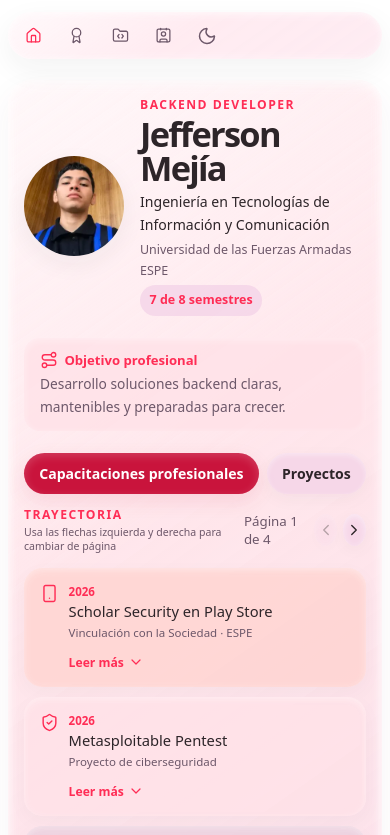
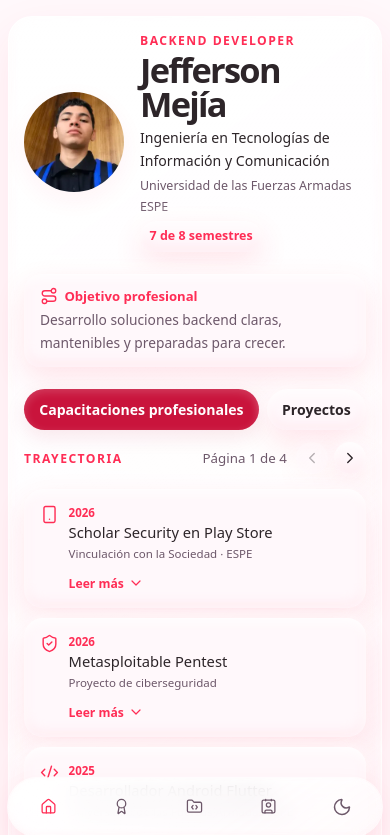
Before and after one commit to jeffersonmejia/portfolio-app, a React (Vite) app: page / in a window 390 px wide. Shown: the top 835 px of the page. Built offline with nearby package versions, Linux system fonts and the light colour scheme.

Commit message:
feat: refinar liquid glass y navegación móvil

```diff
--- a/src/components/HorizontalTimeline.jsx
+++ b/src/components/HorizontalTimeline.jsx
@@ -21,10 +21,7 @@ export function HorizontalTimeline() {
   return (
     <section className="home-timeline" aria-labelledby="home-timeline-title">
       <header>
-        <div className="timeline-heading">
-          <span className="eyebrow" id="home-timeline-title">Trayectoria</span>
-          <small>Usa las flechas izquierda y derecha para cambiar de página</small>
-        </div>
+        <span className="eyebrow" id="home-timeline-title">Trayectoria</span>
         <div className="timeline-controls">
           <small>Página {activePage + 1} de {pageCount}</small>
           <button type="button" onClick={goBack} disabled={activePage === 0} aria-label="Ver página anterior">
--- a/src/styles/base.css
+++ b/src/styles/base.css
@@ -7,25 +7,27 @@
 :root {
   font-family: system-ui, -apple-system, BlinkMacSystemFont, "Segoe UI", sans-serif;
   color: #2d2529;
-  background: #fff;
+  background: #fff8fb;
   font-synthesis: none;
   --accent: #ff2d55;
   --accent-strong: #e9163f;
   --accent-contrast: #c9143c;
   --text: #2d2529;
   --muted: #6d586a;
-  --page: #fff;
+  --page: #fff8fb;
   --pastel-rose: rgba(255, 205, 217, .76);
   --pastel-blush: rgba(255, 226, 232, .8);
   --pastel-coral: rgba(255, 211, 207, .76);
   --pastel-mauve: rgba(244, 211, 232, .76);
   --pastel-berry: rgba(232, 204, 220, .72);
-  --surface: var(--pastel-blush);
-  --surface-strong: var(--pastel-mauve);
-  --nav: rgba(255, 226, 234, .72);
+  --surface: rgba(255, 255, 255, .76);
+  --surface-strong: rgba(255, 255, 255, .68);
+  --subsurface: var(--page);
+  --nav: rgba(255, 255, 255, .76);
   --line: rgba(110, 110, 115, 0.2);
-  --shadow: 0 12px 32px rgba(104, 58, 93, .055), inset 0 3px 12px rgba(255, 255, 255, .9), inset 0 -3px 10px rgba(255, 255, 255, .34);
-  --sheen: linear-gradient(145deg, rgba(255,255,255,.72), rgba(255,226,232,.16) 46%, rgba(244,211,232,.3));
+  --shadow: 0 18px 46px rgba(255,45,85,.085), inset 0 0 0 1px rgba(255,255,255,.86), inset 0 4px 12px rgba(255,255,255,.96), inset 0 -5px 14px rgba(255,205,217,.18);
+  --subshadow: 0 12px 30px rgba(255,45,85,.12), 0 -5px 16px rgba(255,255,255,.82), inset 0 4px 11px rgba(255,255,255,.98), inset 0 -5px 12px rgba(255,205,217,.3);
+  --sheen: linear-gradient(145deg, rgba(255,255,255,.86), rgba(255,255,255,.28) 36%, transparent 58%, rgba(255,205,217,.22));
   --liquid-ease: cubic-bezier(.22, 1, .36, 1);
 }
 
@@ -44,19 +46,61 @@ body {
 
 :root[data-theme='dark'] {
   --text: #f5f5f7;
-  --muted: #cbbfd4;
-  --page: #111113;
-  --pastel-rose: rgba(255, 82, 124, .25);
-  --pastel-blush: rgba(255, 126, 156, .17);
-  --pastel-coral: rgba(255, 112, 102, .22);
-  --pastel-mauve: rgba(221, 104, 172, .22);
-  --pastel-berry: rgba(190, 75, 130, .22);
-  --surface: var(--pastel-blush);
-  --surface-strong: var(--pastel-mauve);
-  --nav: rgba(62, 28, 48, .68);
-  --line: rgba(255, 255, 255, 0.13);
-  --shadow: 0 12px 32px rgba(0, 0, 0, .15), inset 0 3px 12px rgba(255, 255, 255, .18), inset 0 -3px 10px rgba(255, 255, 255, .055);
-  --sheen: linear-gradient(145deg, rgba(255,255,255,.16), rgba(255,126,156,.025) 46%, rgba(221,104,172,.07));
+  --muted: #d2c3ca;
+  --page: #08080b;
+  --pastel-rose: rgba(255, 82, 124, .12);
+  --pastel-blush: rgba(255, 126, 156, .075);
+  --pastel-coral: rgba(255, 112, 102, .095);
+  --pastel-mauve: rgba(221, 104, 172, .095);
+  --pastel-berry: rgba(190, 75, 130, .1);
+  --surface: rgba(255, 255, 255, .035);
+  --surface-strong: rgba(255, 82, 124, .055);
+  --nav: rgba(24, 10, 17, .48);
+  --line: rgba(255, 255, 255, .1);
+  --shadow: 0 14px 34px rgba(255,45,85,.035), inset 0 0 0 1px rgba(255,255,255,.2), inset 0 3px 8px rgba(255,255,255,.22), inset 0 -5px 12px rgba(255,255,255,.025);
+  --sheen: linear-gradient(145deg, rgba(255,255,255,.19), rgba(255,255,255,.035) 34%, transparent 58%, rgba(255,45,85,.045));
+}
+
+:root[data-theme='dark'] body {
+  background: radial-gradient(circle at 12% 8%, rgba(255,45,85,.13), transparent 24rem), radial-gradient(circle at 88% 82%, rgba(255,126,156,.075), transparent 30rem), var(--page);
+  background-attachment: fixed;
+}
+
+:root[data-theme='dark'] :is(.hero-card, .project-card, .certificate-card, .contact, .modal) {
+  background: var(--sheen), var(--surface);
+  box-shadow: var(--shadow);
+  -webkit-backdrop-filter: blur(16px) saturate(130%);
+  backdrop-filter: blur(16px) saturate(130%);
+}
+
+:root[data-theme='dark'] :is(.hero-objective, .timeline-item, .contact-link) {
+  background: var(--sheen), var(--surface-strong);
+  box-shadow: inset 0 0 0 1px rgba(255,255,255,.13), inset 0 2px 7px rgba(255,255,255,.13), 0 10px 24px rgba(255,45,85,.025);
+}
+
+:root[data-theme='light'] :is(.hero-card, .project-card, .certificate-card, .contact, .modal) {
+  background: var(--sheen), var(--surface);
+  box-shadow: var(--shadow);
+  -webkit-backdrop-filter: blur(10px) saturate(120%);
+  backdrop-filter: blur(10px) saturate(120%);
+}
+
+:root[data-theme='light'] :is(
+  .hero-objective,
+  .hero-semester,
+  .timeline-item,
+  .timeline-controls button,
+  .button-quiet,
+  .contact-link,
+  .provider-logo,
+  .tag-list span,
+  .filter-list button:not(.is-active),
+  .modal-close,
+  .contact-form input,
+  .contact-form textarea
+) {
+  background: var(--subsurface);
+  box-shadow: var(--subshadow);
 }
 
 body.theme-ready { transition: color .25s ease, background .25s ease; }
@@ -97,13 +141,13 @@ button:focus-visible, a:focus-visible, summary:focus-visible, input:focus-visibl
   font-weight: 750;
   text-decoration: none;
   cursor: pointer;
-  box-shadow: inset 0 2px 5px rgba(255,255,255,.38), 0 5px 18px rgba(31,31,41,.04);
+  box-shadow: inset 0 2px 5px rgba(255,255,255,.38), 0 5px 18px rgba(255,45,85,.045);
   transition: transform .35s var(--liquid-ease), background .35s ease, box-shadow .35s ease;
 }
 .button-primary { color: white; background: var(--accent-contrast); box-shadow: inset 0 3px 10px rgba(255,255,255,.18), 0 7px 20px rgba(201,20,60,.1); }
 .button-primary:hover { background: var(--accent-strong); transform: translateY(-1px) scale(1.015); }
 .button-quiet { color: var(--text); background: var(--surface-strong); }
-.button-quiet:hover { transform: translateY(-1px) scale(1.015); box-shadow: inset 0 2px 6px rgba(255,255,255,.58), 0 8px 24px rgba(31,31,41,.06); }
+.button-quiet:hover { transform: translateY(-1px) scale(1.015); box-shadow: inset 0 2px 6px rgba(255,255,255,.58), 0 8px 24px rgba(255,45,85,.06); }
 .button:active { transform: scale(.97); }
 .button:disabled { opacity: .58; cursor: wait; }
 
--- a/src/styles/header.css
+++ b/src/styles/header.css
@@ -17,7 +17,9 @@
   border-radius: 999px;
   background: var(--sheen), var(--nav);
   background-blend-mode: screen, normal;
-  box-shadow: 0 10px 30px rgba(31,31,41,.055), inset 0 2px 7px rgba(255,255,255,.62), inset 0 -2px 6px rgba(255,255,255,.2);
+  box-shadow: 0 0 0 1px rgba(255,255,255,.72), 0 10px 28px rgba(255,45,85,.055), inset 0 2px 7px rgba(255,255,255,.72), inset 0 -2px 6px rgba(255,205,217,.16);
+  -webkit-backdrop-filter: blur(12px) saturate(135%);
+  backdrop-filter: blur(12px) saturate(135%);
   pointer-events: auto;
   animation: glass-materialize .55s var(--liquid-ease) both;
 }
@@ -42,3 +44,8 @@
 .theme-icon-dark { display: none; }
 :root[data-theme='dark'] .theme-icon-light { display: none; }
 :root[data-theme='dark'] .theme-icon-dark { display: grid; }
+:root[data-theme='dark'] .site-nav {
+  box-shadow: 0 12px 30px rgba(255,45,85,.035), inset 0 0 0 1px rgba(255,255,255,.2), inset 0 3px 8px rgba(255,255,255,.24), inset 0 -4px 10px rgba(255,255,255,.025);
+}
+:root[data-theme='dark'] .nav-link:hover { background: rgba(255,255,255,.075); }
+:root[data-theme='dark'] .nav-link.is-active { background: transparent; }
--- a/src/styles/hero.css
+++ b/src/styles/hero.css
@@ -31,7 +31,7 @@
   width: clamp(6.5rem, 9vw, 8rem);
   aspect-ratio: 1;
   border-radius: 50%;
-  box-shadow: inset 0 2px 6px rgba(255,255,255,.55), 0 8px 24px rgba(31,31,41,.055);
+  box-shadow: inset 0 2px 6px rgba(255,255,255,.55), 0 8px 24px rgba(255,45,85,.055);
 }
 .profile-image img { width: 100%; height: 100%; object-fit: cover; }
 .hero-heading > div { display: grid; gap: .25rem; }
--- a/src/styles/layout.css
+++ b/src/styles/layout.css
@@ -78,7 +78,7 @@ main { display: grid; gap: 3.5rem; }
   border-radius: 999px;
   color: var(--muted);
   background: var(--surface);
-  box-shadow: inset 0 2px 6px rgba(255,255,255,.5), 0 5px 16px rgba(31,31,41,.035);
+  box-shadow: inset 0 2px 6px rgba(255,255,255,.5), 0 5px 16px rgba(255,45,85,.035);
   cursor: pointer;
   transition: color .3s ease, background .35s ease, transform .35s var(--liquid-ease), box-shadow .35s ease;
 }
--- a/src/styles/projects.css
+++ b/src/styles/projects.css
@@ -10,11 +10,7 @@
   animation: glass-materialize .5s var(--liquid-ease) both;
   transition: transform .45s var(--liquid-ease), box-shadow .45s ease;
 }
-.project-card:hover { transform: translateY(-3px) scale(1.006); box-shadow: 0 14px 36px rgba(31,31,41,.06), inset 0 2px 7px rgba(255,255,255,.6); }
-.project-card:nth-child(5n+2) { background: var(--sheen), var(--pastel-mauve); }
-.project-card:nth-child(5n+3) { background: var(--sheen), var(--pastel-blush); }
-.project-card:nth-child(5n+4) { background: var(--sheen), var(--pastel-berry); }
-.project-card:nth-child(5n+5) { background: var(--sheen), var(--pastel-coral); }
+.project-card:hover { transform: translateY(-3px) scale(1.006); box-shadow: 0 14px 36px rgba(255,45,85,.06), inset 0 2px 7px rgba(255,255,255,.6); }
 .project-image { position: relative; min-height: 100%; overflow: hidden; }
 .project-image-media { width: 100%; height: 100%; }
 .project-image::after { content: ''; position: absolute; inset: 0; background: rgba(255,45,85,.2); mix-blend-mode: color; pointer-events: none; }
--- a/src/styles/responsive.css
+++ b/src/styles/responsive.css
@@ -5,14 +5,15 @@
 }
 
 @media (max-width: 720px) {
-  body { padding-top: 5rem; }
+  body { padding-top: 1rem; padding-bottom: calc(5.5rem + env(safe-area-inset-bottom)); }
   main { gap: 3rem; }
   .page-shell { width: min(100% - 1rem, 680px); }
-  .site-header { padding-inline: .5rem; }
-  .site-nav { justify-content: flex-start; width: 100%; overflow-x: auto; scrollbar-width: none; }
-  .site-nav::-webkit-scrollbar { display: none; }
-  .nav-link { flex: 0 0 auto; padding-inline: .7rem; }
+  .site-header { inset: auto 0 0; padding: .5rem .5rem calc(.5rem + env(safe-area-inset-bottom)); }
+  .site-nav { display: grid; grid-template-columns: repeat(5, minmax(0, 1fr)); width: min(100%, 32rem); overflow: visible; }
+  .nav-link { justify-content: center; min-width: 0; min-height: 2.9rem; padding: .65rem .35rem; }
   .nav-link span { display: none; }
+  .site-nav .icon-button { width: 100%; height: auto; min-height: 2.9rem; margin: 0; }
+  .page-skeleton { inset: 0 0 calc(4.5rem + env(safe-area-inset-bottom)); }
   .hero { min-height: calc(100dvh - 9.5rem); }
   .hero { width: min(100% - 1rem, 680px); }
   .hero-card { gap: 1.25rem; padding: 1.2rem; }
--- a/src/styles/timeline.css
+++ b/src/styles/timeline.css
@@ -1,7 +1,5 @@
 .home-timeline { display: grid; align-content: center; gap: .9rem; min-width: 0; }
 .home-timeline > header { display: flex; justify-content: space-between; align-items: center; gap: 1rem; }
-.timeline-heading { display: grid; gap: .18rem; }
-.timeline-heading small { color: var(--muted); font-size: .66rem; line-height: 1.3; }
 .timeline-controls {
   display: flex;
   align-items: center;
@@ -18,11 +16,11 @@
   place-items: center;
   color: var(--text);
   background: var(--pastel-mauve);
-  box-shadow: inset 0 2px 6px rgba(255,255,255,.5), 0 5px 16px rgba(31,31,41,.035);
+  box-shadow: inset 0 2px 6px rgba(255,255,255,.5), 0 5px 16px rgba(255,45,85,.035);
   cursor: pointer;
   transition: color .3s ease, transform .35s var(--liquid-ease), box-shadow .35s ease;
 }
-.timeline-controls button:hover:not(:disabled) { color: var(--accent); transform: scale(1.08); box-shadow: inset 0 2px 6px rgba(255,255,255,.6), 0 8px 22px rgba(31,31,41,.055); }
+.timeline-controls button:hover:not(:disabled) { color: var(--accent); transform: scale(1.08); box-shadow: inset 0 2px 6px rgba(255,255,255,.6), 0 8px 22px rgba(255,45,85,.055); }
 .timeline-controls button:active:not(:disabled) { transform: scale(.92); }
 .timeline-controls button:disabled { opacity: .35; cursor: default; }
 .timeline-stage {
@@ -40,12 +38,12 @@
   padding: 1rem;
   border-radius: 1.15rem;
   background: var(--pastel-coral);
-  box-shadow: inset 0 2px 7px rgba(255,255,255,.4), 0 6px 20px rgba(31,31,41,.03);
+  box-shadow: inset 0 2px 7px rgba(255,255,255,.4), 0 6px 20px rgba(255,45,85,.03);
   transition: transform .4s var(--liquid-ease), box-shadow .4s ease;
 }
 .timeline-item:nth-child(3n+2) { background: var(--pastel-blush); }
 .timeline-item:nth-child(3n+3) { background: var(--pastel-berry); }
-.timeline-item:hover { transform: translateY(-2px); box-shadow: inset 0 2px 8px rgba(255,255,255,.48), 0 10px 26px rgba(31,31,41,.045); }
+.timeline-item:hover { transform: translateY(-2px); box-shadow: inset 0 2px 8px rgba(255,255,255,.48), 0 10px 26px rgba(255,45,85,.045); }
 .timeline-item.is-expanded { grid-column: 1 / -1; min-height: 13rem; padding: 1.35rem; }
 .timeline-icon { color: var(--accent); }
 .timeline-item > div { display: grid; align-content: start; gap: .25rem; min-width: 0; }
```
Also changed, not shown: index.html (+4 -5 lines), src/styles/certificates.css (+4 -8 lines), src/styles/contact.css (+4 -4 lines), public/site.webmanifest.
